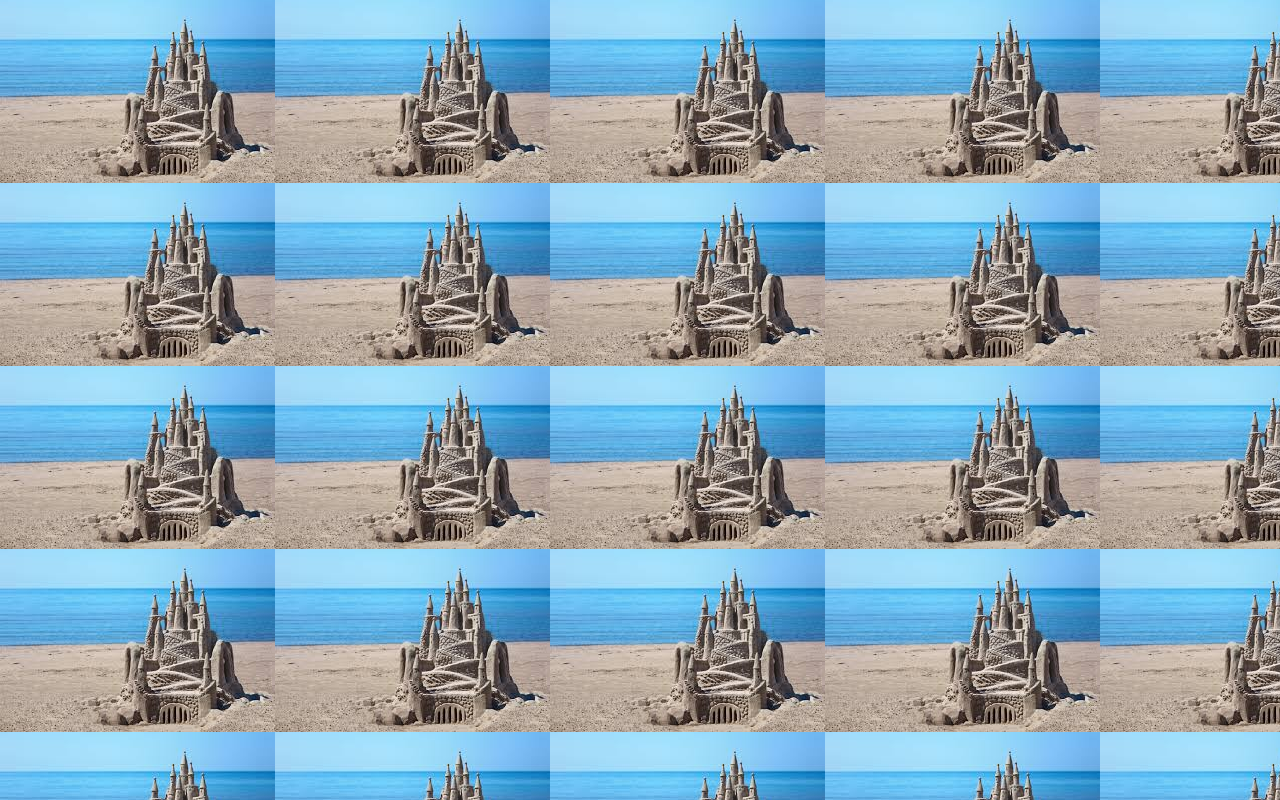
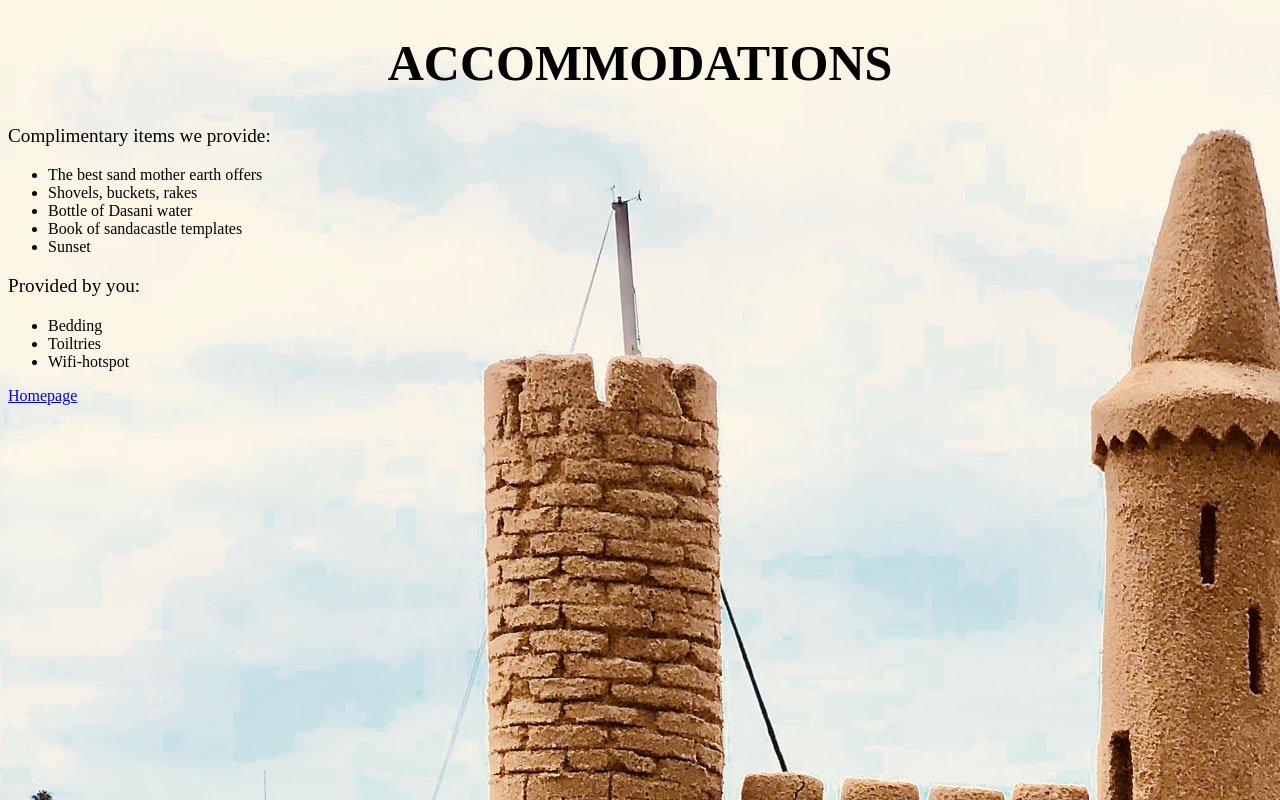
Before and after one commit to Medeirosseth/Resort-website, a plain HTML site: page accomodations.html in a window 1280 px wide. Drawn offline with Linux system fonts and the light colour scheme.

Commit message:
accommodations html with link back to index.html

```diff
--- a/accomodations.html
+++ b/accomodations.html
@@ -3,13 +3,26 @@
 <head>
   <title>Accomodations</title>
   <link rel="stylesheet" href="/css/style2.css">
-
-
 </head>
 <body>
+  <h1>ACCOMMODATIONS</h1>
 
+  <p class="complimentary">Complimentary items we provide:</p>
+  <ul>
+      <li>The best sand mother earth offers</li>
+      <li>Shovels, buckets, rakes</li>
+      <li>Bottle of Dasani water </li>
+      <li>Book of sandacastle templates</li>
+      <li>Sunset</li>
+  </ul>
 
-
+  <p class="complimentary">Provided by you:</p>
+  <ul>
+    <li>Bedding</li>
+    <li>Toiltries</li>
+    <li>Wifi-hotspot</li>
+  </ul>
+  <a href="/index.html">Homepage</a>
 
 </body>
 
--- a/css/style2.css
+++ b/css/style2.css
@@ -1,3 +1,12 @@
 body{
-  background-image: url(/images/download.jpg);
+  background-image: url(/images/james-lee-Jgf19RffQhk-unsplash.jpg);
 }
+h1{
+  font-size: 50px;
+  text-align: center;
+  font-style: initial;
+}
+
+.complimentary{
+  font-size: larger;
+}
```
Also changed, not shown: images/james-lee-Jgf19RffQhk-unsplash.jpg (added).
